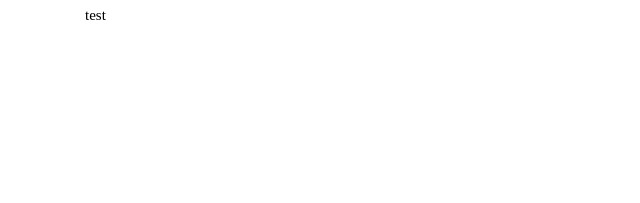
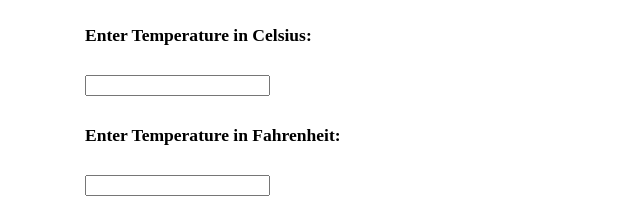
Before and after one commit to gilbertlucas46/temp-converter, a Gatsby site: page / in a window 1280 px wide. Shown: the whole page, without its empty margins (0-640 px from the left). Built offline with nearby package versions, Linux system fonts and the light colour scheme; Gatsby itself is replaced by a stand-in of ours.

Commit message:
added inputs

```diff
--- /dev/null
+++ b/src/components/TemperatureInput.tsx
@@ -0,0 +1,31 @@
+import React from 'react';
+
+type Props = {
+    scale: string;
+    value: string;
+    onChange:(text: React.ChangeEvent<HTMLInputElement>) => void
+};
+
+
+export const TemperatureInput = ({scale, value, onChange}: Props) => {
+    const scaleNames = {
+        c: 'Celsius',
+        f: 'Fahrenheit'
+    };
+    return (
+        <>
+        <form>
+            <div className= "form-group">
+                <label>
+                    <h3>Enter Temperature in {scaleNames[scale]}: </h3>
+                </label>
+                <input
+                 className="form-control container text-center" id="focusedInputed"
+                 type="text"
+                 value={value}
+                onChange={onChange} />
+            </div>
+        </form>
+        </>
+  )
+}
--- a/src/pages/index.tsx
+++ b/src/pages/index.tsx
@@ -1,21 +1,39 @@
-import * as React from "react";
-import {Helmet} from "react-helmet";
+import React, { useState, Dispatch  } from "react";
+import {Helmet} from "react-helmet"; // To modify head on each pages
 import Layout from "./layout";
+import styled from 'styled-components';
+import { TemperatureInput } from "../components/TemperatureInput";
 
-// styles
-const pageStyles = {
-  color: "#232129",
-  padding: 96,
-  fontFamily: "-apple-system, Roboto, sans-serif, serif",
-}
 
-// markup
 const IndexPage = () => {
+  const [celsius, setCelsius] = useState<string>("");
+  const [fahrenheit, setFahrenheit] = useState<string>("");
+
+  const handleCelsiusChange = (event: React.ChangeEvent<HTMLInputElement>) => {
+    const value = event.target.value;
+    setCelsius(value);
+  }
+
+  const handleFahrenheitChange = (event: React.ChangeEvent<HTMLInputElement>) => {
+    const value = event.target.value;
+    setFahrenheit(value)
+  }
+
   return (
     <>
       <Helmet title="Temperature Converter" defer={false} />
       <Layout>
-        test
+        <TemperatureInput
+          scale="c"
+          value={celsius}
+          onChange={handleCelsiusChange}
+          />
+        <TemperatureInput
+          scale="f"
+          value={fahrenheit}
+          onChange={handleFahrenheitChange} />
+        {/* <TempZones
+          celsius={parseFloat(celsius)} /> */}
       </Layout>
     </>
   )
--- a/src/pages/layout/index.tsx
+++ b/src/pages/layout/index.tsx
@@ -4,18 +4,18 @@ import styled from 'styled-components';
 
 const GlobalStyle = createGlobalStyle`
     html {
-    --bs-white: #fff;
-    --bs-gray: #6c757d;
-    --bs-gray-dark: #343a40;
-    --bs-gray-100: #f8f9fa;
-    --bs-gray-200: #e9ecef;
-    --bs-gray-300: #dee2e6;
-    --bs-gray-400: #ced4da;
-    --bs-gray-500: #adb5bd;
-    --bs-gray-600: #6c757d;
-    --bs-gray-700: #495057;
-    --bs-gray-800: #343a40;
-    --bs-gray-900: #212529;
+    --white: #fff;
+    --gray: #6c757d;
+    --gray-dark: #343a40;
+    --gray-100: #f8f9fa;
+    --gray-200: #e9ecef;
+    --gray-300: #dee2e6;
+    --gray-400: #ced4da;
+    --gray-500: #adb5bd;
+    --gray-600: #6c757d;
+    --gray-700: #495057;
+    --gray-800: #343a40;
+    --gray-900: #212529;
     --maxWidth: 1280px;
     --bs: 0 12px 24px 0 rgba(0,0,0,0.09);
     box-sizing: border-box;
```
